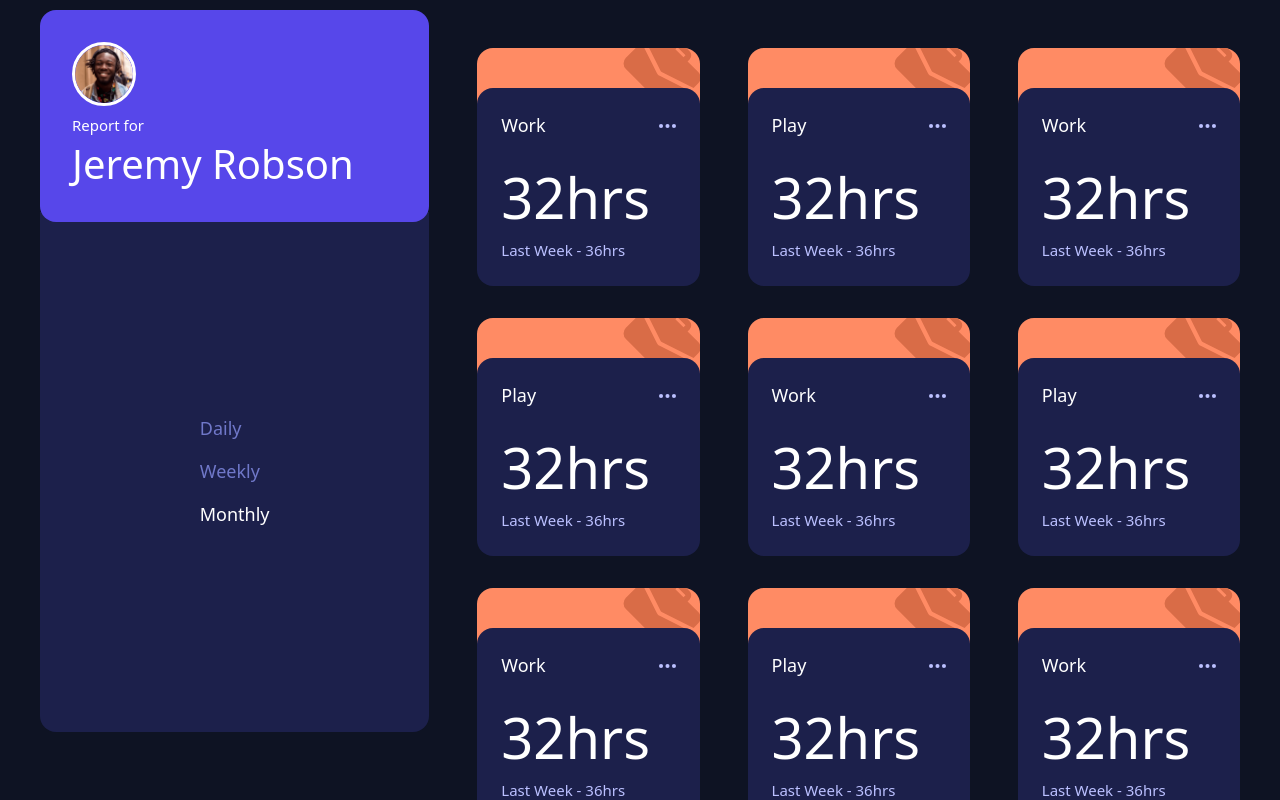
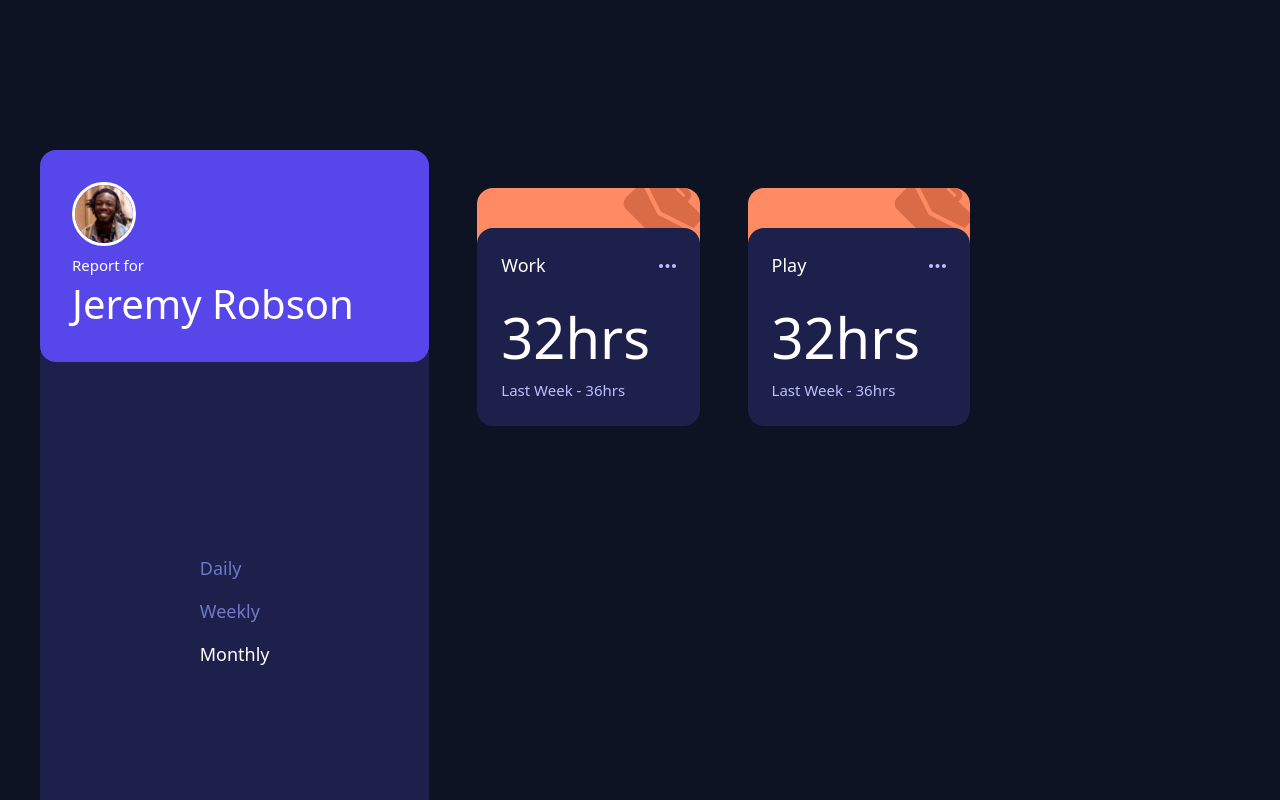
Before and after one commit to NarelaCamara/time-tracking-dashboard, a React (Vite) app: page / in a window 1280 px wide. Shown: the top 800 px of the page. Built offline with nearby package versions, Linux system fonts and the light colour scheme.

Commit message:
feat: second test

```diff
--- a/src/App.tsx
+++ b/src/App.tsx
@@ -6,42 +6,6 @@ import { DropContextGeneric } from "./components/dropContextGeneric/DropContextG
 
 function App() {
   const cards = [
-    {
-      title: "Work",
-      current: 32,
-      previous: 36,
-    },
-    {
-      title: "Play",
-      current: 10,
-    },
-    {
-      title: "Work",
-      current: 32,
-      previous: 36,
-    },
-    {
-      title: "Play",
-      current: 10,
-    },
-    {
-      title: "Work",
-      current: 32,
-      previous: 36,
-    },
-    {
-      title: "Play",
-      current: 10,
-    },
-    {
-      title: "Work",
-      current: 32,
-      previous: 36,
-    },
-    {
-      title: "Play",
-      current: 10,
-    },
     {
       title: "Work",
       current: 32,
--- a/src/components/dropContextGeneric/DropContextGeneric.tsx
+++ b/src/components/dropContextGeneric/DropContextGeneric.tsx
@@ -1,7 +1,19 @@
 /* eslint-disable @typescript-eslint/no-explicit-any */
-import { DndContext } from "@dnd-kit/core";
+import {
+  closestCenter,
+  DndContext,
+  KeyboardSensor,
+  PointerSensor,
+  useSensor,
+  useSensors,
+} from "@dnd-kit/core";
 import { Droppable } from "../droppable/Droppable";
-import { SortableContext } from "@dnd-kit/sortable";
+import {
+  arrayMove,
+  SortableContext,
+  sortableKeyboardCoordinates,
+  verticalListSortingStrategy,
+} from "@dnd-kit/sortable";
 import { useState } from "react";
 
 type DropContextProps<T> = {
@@ -13,38 +25,54 @@ export const DropContextGeneric = <T,>({
   genericArrayOfObj,
   renderGenricComponent,
 }: DropContextProps<T>) => {
-  let idCounter = 0;
+  const sensors = useSensors(
+    useSensor(PointerSensor, { activationConstraint: { distance: 5 } }),
+    useSensor(KeyboardSensor, { coordinateGetter: sortableKeyboardCoordinates })
+  );
 
-  function generateId() {
-    return ++idCounter; // Incremental ID generator
+  const [items, setItems] = useState(() => {
+    let counter = 0;
+    return genericArrayOfObj.map((item: any) => {
+      return {
+        id: String(counter++),
+        item,
+      };
+    });
+  });
+
+  const [activeId, setActiveId] = useState<string | null>(null);
+
+  function handleDragStart(event: any) {
+    setActiveId(event.active.id);
   }
 
-  const [isDragging, setIsDragging] = useState(false);
-
-  function handleDragStart() {
-    setIsDragging(true);
-  }
-
-  function handleDragEnd() {
-    setIsDragging(false);
+  function handleDragCancel() {
+    setActiveId(null);
   }
 
   return (
-    <DndContext onDragStart={handleDragStart} onDragEnd={handleDragEnd}>
-      <SortableContext
-        items={genericArrayOfObj.map((item: any) =>
-          typeof item === "object" && item !== null && "id" in item
-            ? (item as { id: string | number }).id
-            : item
-        )}
-      >
-        {genericArrayOfObj.map((e) => {
+    <DndContext
+      sensors={sensors}
+      collisionDetection={closestCenter}
+      onDragStart={handleDragStart}
+      onDragEnd={({ active, over }) => {
+        if (over && active.id !== over.id) {
+          const oldIndex = items.findIndex((item) => item.id === active.id);
+          const newIndex = items.findIndex((item) => item.id === over.id);
+          const newItems = arrayMove(items, oldIndex, newIndex);
+          setItems(newItems);
+        }
+      }}
+      onDragCancel={handleDragCancel}
+    >
+      <SortableContext items={items} strategy={verticalListSortingStrategy}>
+        {items.map((e) => {
           return (
             <Droppable
-              key={generateId()}
-              id={generateId()}
-              isDragging={isDragging}
-              renderChildren={renderGenricComponent(e)}
+              key={e.id}
+              id={e.id}
+              activeId={activeId}
+              renderChildren={renderGenricComponent(e.item)}
             />
           );
         })}
--- a/src/components/droppable/Droppable.tsx
+++ b/src/components/droppable/Droppable.tsx
@@ -1,33 +1,53 @@
-import { DragOverlay, useDraggable } from "@dnd-kit/core";
+import { DragOverlay } from "@dnd-kit/core";
+import { useSortable } from "@dnd-kit/sortable";
+import { CSS } from "@dnd-kit/utilities";
 import type React from "react";
 
 export const Droppable = ({
   renderChildren,
   id,
-  isDragging,
+  activeId,
 }: {
   renderChildren: React.ReactNode;
-  id: number;
-  isDragging: boolean;
+  id: string;
+  activeId: string | null;
 }) => {
-  const { attributes, listeners, setNodeRef } = useDraggable({
-    id,
-  });
+  const {
+    attributes,
+    listeners,
+    setNodeRef,
+    transform,
+    transition,
+    isDragging,
+  } = useSortable({ id });
+
+  const style = {
+    transform: CSS.Translate.toString(transform),
+    transition,
+    touchAction: "none",
+  } as React.CSSProperties;
+
+  console.log("id", activeId);
 
   return (
-    <div>
-      <div ref={setNodeRef} {...listeners} {...attributes}>
+    <>
+      <div
+        ref={setNodeRef}
+        style={style}
+        {...attributes}
+        {...listeners}
+        className={`${isDragging ? "opacity-90 scale-105" : ""}`}
+      >
         {renderChildren}
       </div>
       <DragOverlay
-        wrapperElement="ul"
         dropAnimation={{
           duration: 500,
           easing: "cubic-bezier(0.18, 0.67, 0.6, 1.22)",
         }}
       >
-        {isDragging ? renderChildren : null}
+        {activeId ? renderChildren : null}
       </DragOverlay>
-    </div>
+    </>
   );
 };
```
